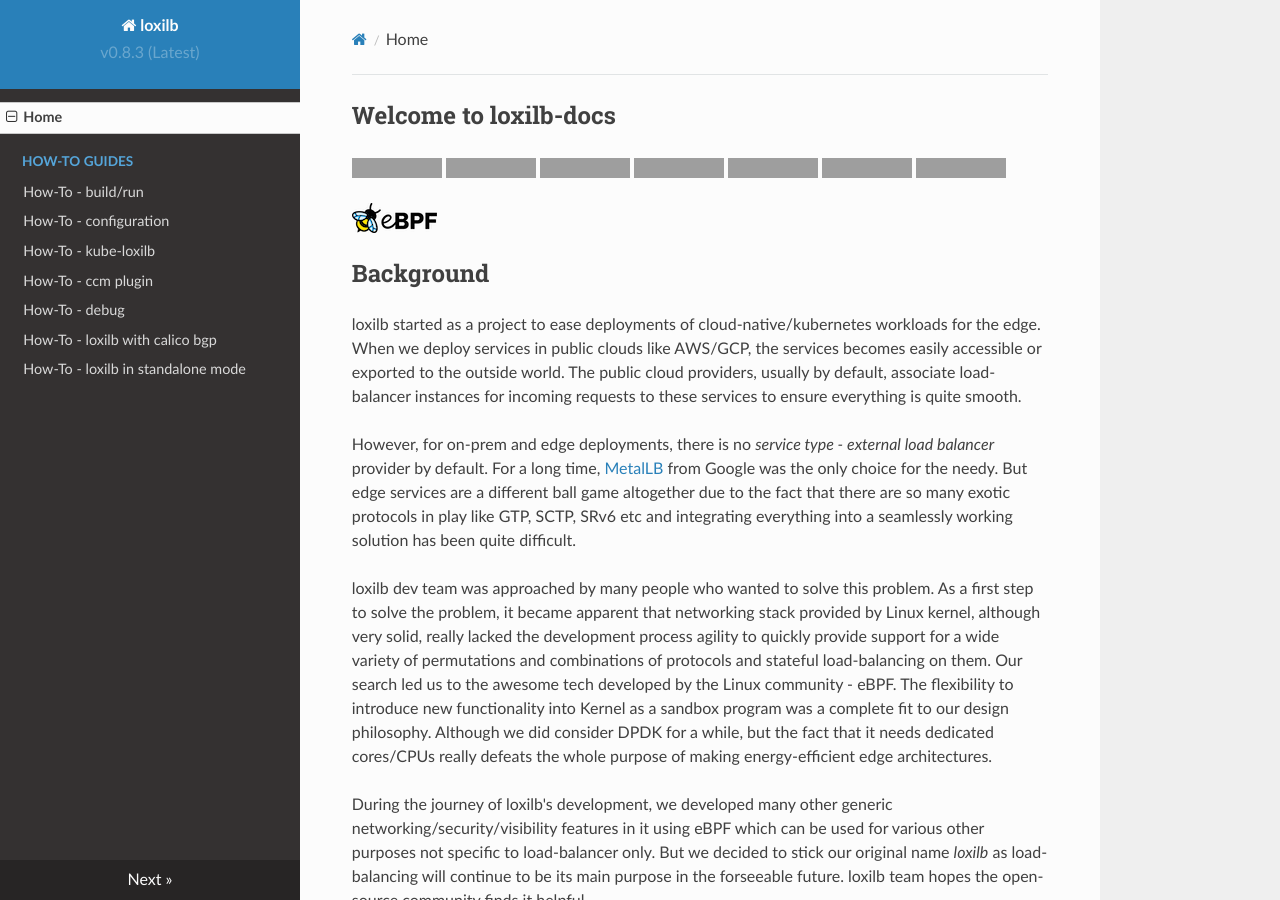
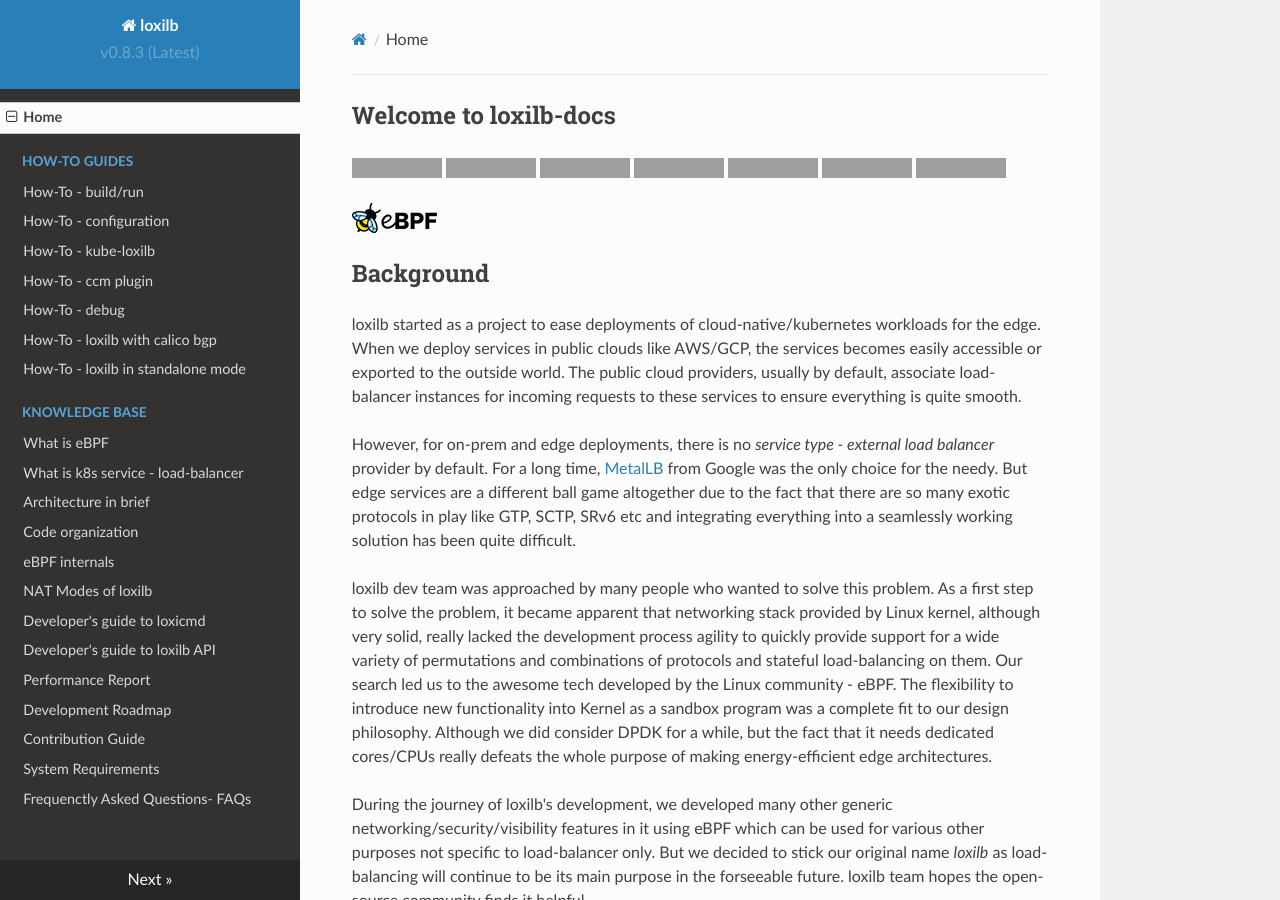
Before and after one commit to loxilb-io/loxilbdocs, an MkDocs documentation site: the page built from docs/index.md, in a window 1280 px wide and 900 px high. Built offline with MkDocs 1.6.1, drawn with Linux system fonts in a browser that asks for light colours; nearby versions of some CDN libraries; grey boxes are pictures that could not be loaded.

Commit message:
Update mkdocs.yml

```diff
--- a/mkdocs.yml
+++ b/mkdocs.yml
@@ -17,6 +17,20 @@
       - How-To - debug: debugging.md
       - How-To - loxilb with calico bgp: integrate_bgp_eng.md
       - How-To - loxilb in standalone mode: standalone.md
+  - Knowledge Base:
+      - What is eBPF: ebpf.md
+      - What is k8s service - load-balancer: lb.md
+      - Architecture in brief: arch.md
+      - Code organization: code.md
+      - eBPF internals: loxilbebpf.md
+      - NAT Modes of loxilb: nat.md
+      - Developer's guide to loxicmd: cmd-dev.md
+      - Developer's guide to loxilb API: api-dev.md
+      - Performance Report: perf.md
+      - Development Roadmap: roadmap.md
+      - Contribution Guide: contribute.md
+      - System Requirements: requirments.md
+      - Frequenctly Asked Questions- FAQs: faq.md
 
 extra:
     version: v0.8.3 (Latest)
```
